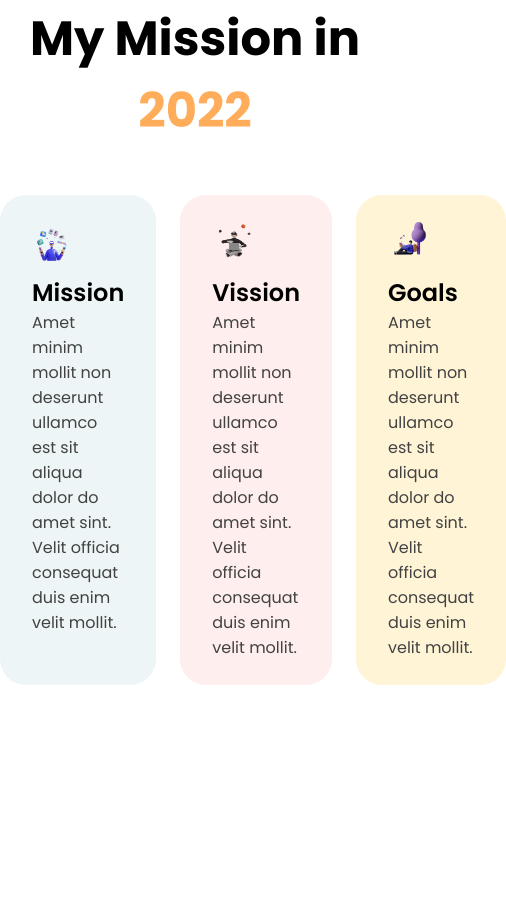
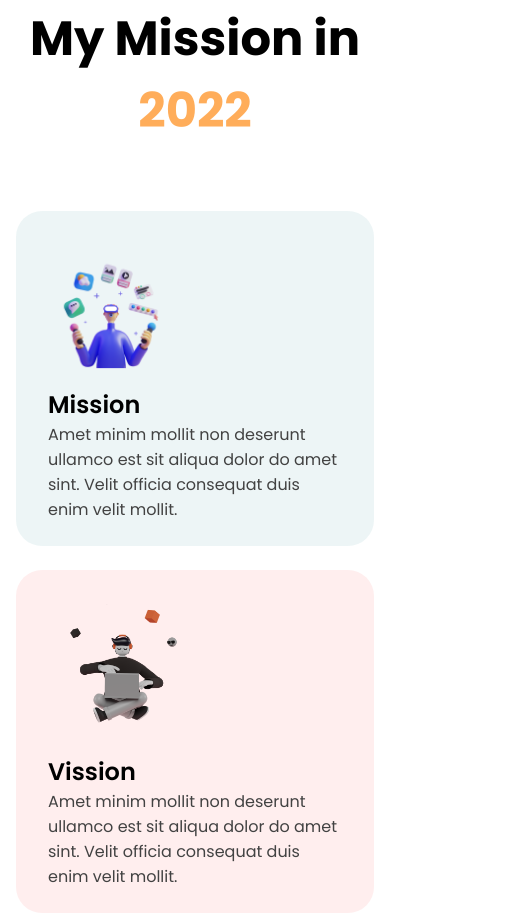
Before and after one commit to nowroz/mission-2022, a plain HTML site: page index.html in a window 390 px wide. Shown: the part 1156-2072 px from the top of the page, 506 px wide, since content can reach past the window. Before the commit the page ends 1945 px from the top, so only its background shows below. Drawn offline with Linux system fonts and the light colour scheme.

Commit message:
WIP : make my mission section responsive

```diff
--- a/styles/index.css
+++ b/styles/index.css
@@ -184,9 +184,13 @@ main>section {
 /* RESPONSIVE LAYOUT START */
 /* small devices */
 @media screen and (max-width: 576px) {
-  #hero {
+  #hero,
+  #my-mission-card-container {
     flex-direction: column;
     padding: 1rem;
+  }
+
+  #hero {
     text-align: center;
   }
 
```
